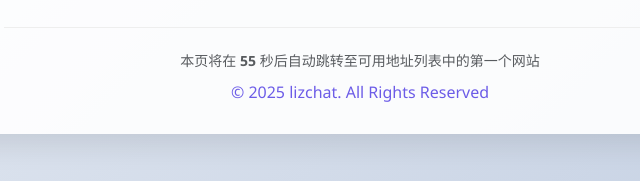
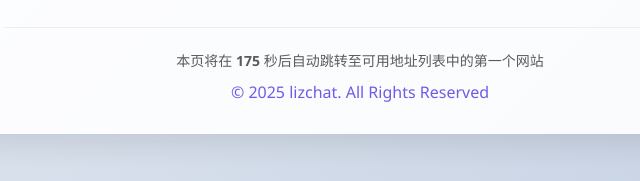
Before and after one commit to lizchat/lizchat.github.io, a plain HTML site: page index.html in a window 1280 px wide. Shown: the part 847-1028 px from the top of the page, 280-920 px from the left. Drawn offline with nearby package versions, Linux system fonts and the light colour scheme.

Commit message:
Update index.html

```diff
--- a/index.html
+++ b/index.html
@@ -229,7 +229,7 @@
                 <div class="footer">
 					<!-- 自动跳转提示，会被 JS 控制是否显示 -->
 					<div id="redirect-tip" class="text-center text-muted mb-2" style="display: none;">
-						<small>本页将在 <strong id="countdown">60</strong> 秒后自动跳转至可用地址列表中的第一个网站</small>
+						<small>本页将在 <strong id="countdown">180</strong> 秒后自动跳转至可用地址列表中的第一个网站</small>
 					</div>
                     <p class="mb-0">© 2025 lizchat. All Rights Reserved</p>
                 </div>
@@ -247,7 +247,7 @@
 		document.getElementById("redirect-tip").style.display = "block";
 
 		// 倒计时逻辑
-		let seconds = 60;
+		let seconds = 180;
 		const countdownEl = document.getElementById("countdown");
 
 		const timer = setInterval(() => {
```
